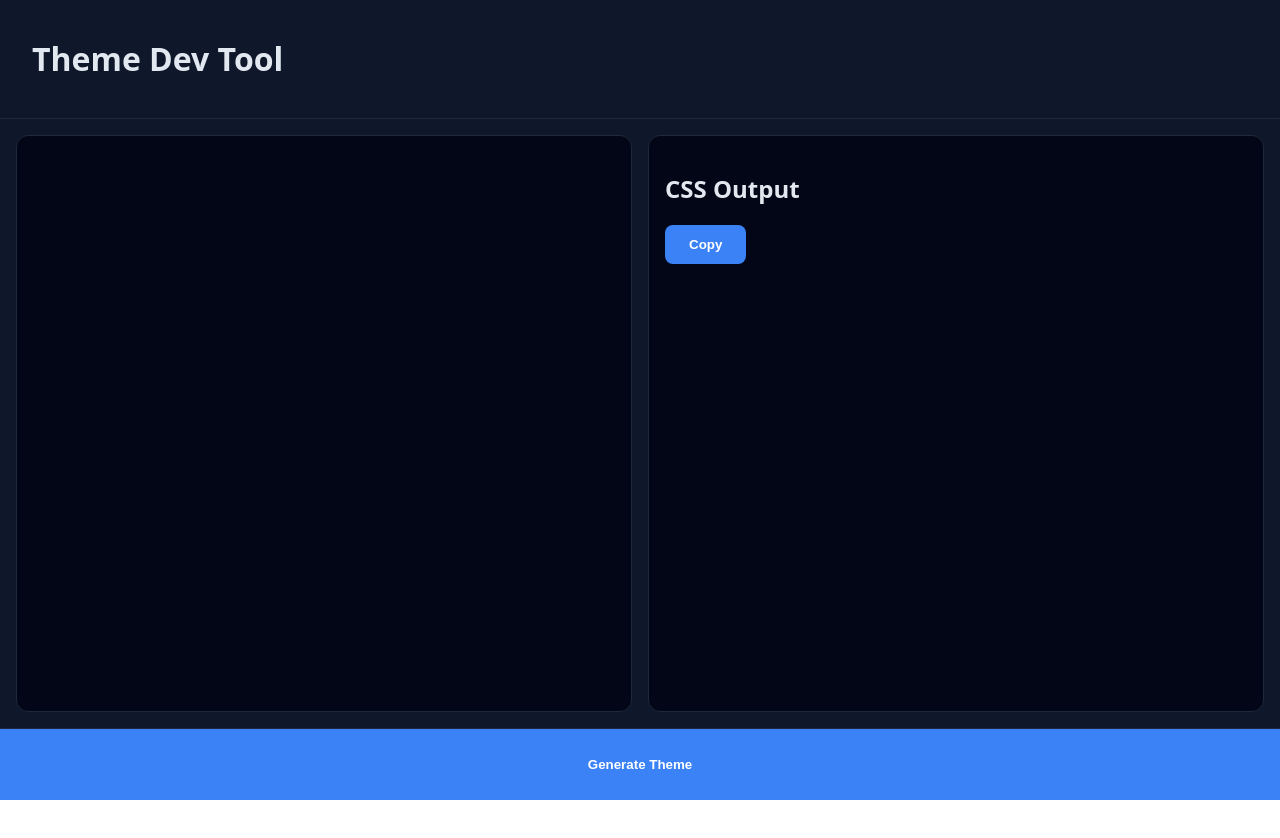
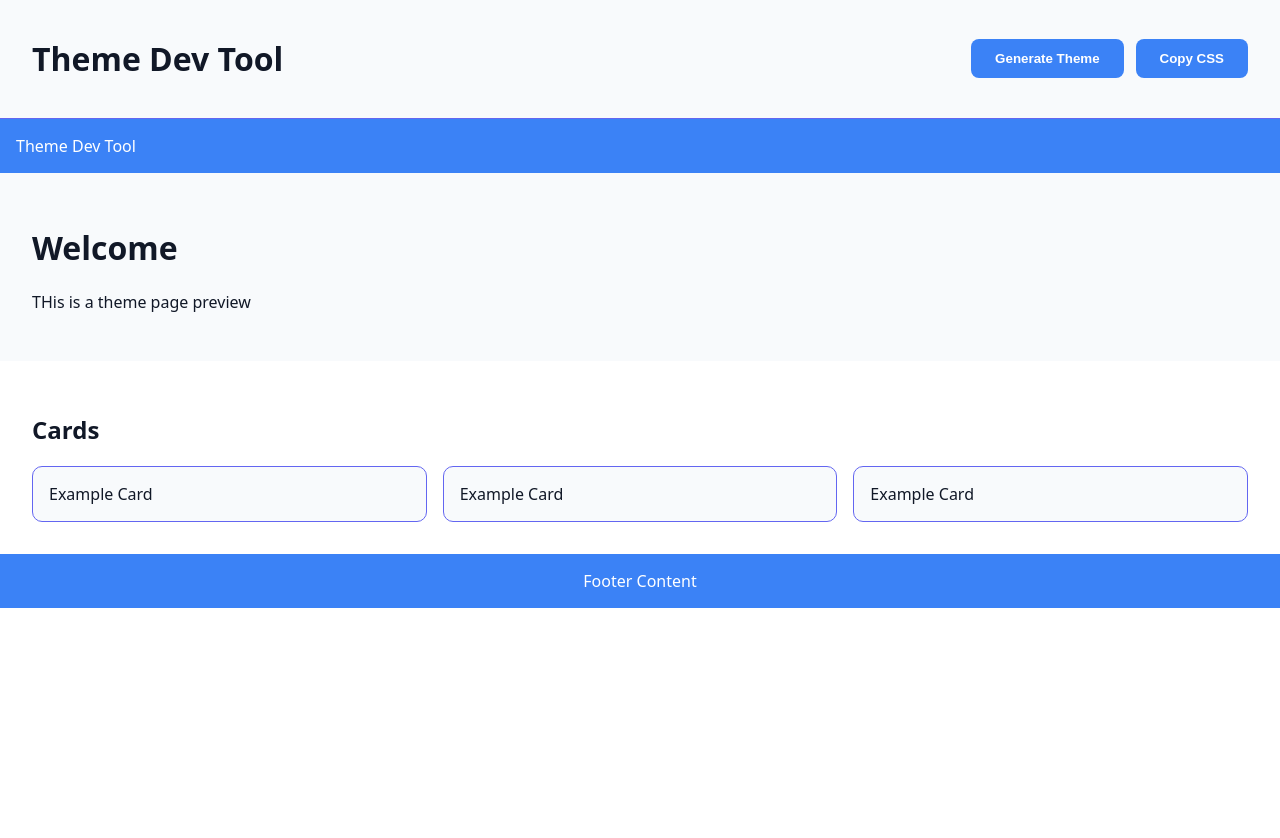
Before and after one commit to RodriguezRamiro/themedevstool, a React (Vite) app: page / in a window 1280 px wide. Shown: the top 838 px of the page. Before the commit the page ends 800 px from the top, so only its background shows below. Built offline with nearby package versions, Linux system fonts and the light colour scheme.

Commit message:
removed panels to transition into full page theme preview and adjusted styles accordingly

```diff
--- a/src/App.css
+++ b/src/App.css
@@ -54,7 +54,11 @@
     border: 1px solid var(--color-secondary);
   }
 
-  .footer {
+  .layout-preview {
+    min-height: 100vh;
+  }
+
+  .layout-footer {
     background: var(--color-primary);
 
     color: white;
@@ -68,8 +72,8 @@
     min-height: 100vh;
     display: flex;
     flex-direction: column;
-    background: #0f172a;
-    color: #e2e8f0;
+    background: var(--color-background);
+    color: var(--color-text);
     font-family: system-ui, sans-serif;
   }
 
@@ -78,23 +82,24 @@
     border-bottom: 1px solid #1e293b;
   }
 
-  .main {
-    flex: 1;
-    display: grid;
-    grid-template-columns: 1fr 1fr;
-    gap: 1rem;
-    padding: 1rem;
+  .app-header {
+    position: sticky;
+    top: 0;
+
+    background: var(--color-surface);
+
+    border-bottom: 1px solid var(--color-secondary);
+
+    padding: 1rem 2rem;
+
+    display: flex;
+    justify-content: space-between;
+    align-items: center;
+
+    z-index: 10;
   }
 
-  .panel {
-    background: #020617;
-    border: 1px solid #1e293b;
-    border-radius: 12px;
-    padding: 1rem;
-    overflow: auto;
-  }
-
-  .footer {
+  .app-footer {
     padding: 1rem;
     border-top: 1px solid #1e293b;
     display: flex;
@@ -109,6 +114,11 @@
     color: white;
     cursor: pointer;
     font-weight: 600;
+  }
+
+  .controls {
+    display: flex;
+    gap: 0.75rem;
   }
 
   button:hover {
--- a/src/App.jsx
+++ b/src/App.jsx
@@ -26,27 +26,25 @@ function App() {
   return (
     <div className="app">
 
-      <header className="header">
+      <header className="app-header">
+
         <h1>Theme Dev Tool</h1>
+
+        <div className="controls">
+
+          <button onClick={handleGenerate}>
+            Generate Theme
+          </button>
+
+          <button onClick={() => navigator.clipboard.writeText(css)}>
+            Copy CSS
+          </button>
+
+        </div>
+
       </header>
 
-      <main className="main">
-
-        <div className="panel preview">
-          {theme && <LayoutPreview />}
-        </div>
-
-        <div className="panel output">
-          <CSSOutput css={css} />
-        </div>
-
-      </main>
-
-      <footer className="footer">
-        <button onClick={handleGenerate}>
-          Generate Theme
-        </button>
-      </footer>
+      <LayoutPreview />
 
     </div>
   )
--- a/src/components/layoutPreview.jsx
+++ b/src/components/layoutPreview.jsx
@@ -34,7 +34,7 @@ function LayoutPreview() {
 
             </section>
 
-            <footer className="footer">
+            <footer className="layout-footer">
             Footer Content
             </footer>
         </div>
--- a/src/components/themePreview.jsx
+++ b/src/components/themePreview.jsx
@@ -8,9 +8,9 @@ function ThemePreview({ theme }) {
 
             <div className="swatches">
 
-                <div style={{ background: theme.light.primary }}>Primary</div>
-                <div style={{ background: theme.light.secondary }}>Secondary</div>
-                <div style={{ background: theme.light.accent }}>Accent</div>
+                <div className="swatch" style={{ background: theme.light.primary }}>Primary</div>
+                <div className="swatch" style={{ background: theme.light.secondary }}>Secondary</div>
+                <div className="swatch" style={{ background: theme.light.accent }}>Accent</div>
 
             </div>
 
```
